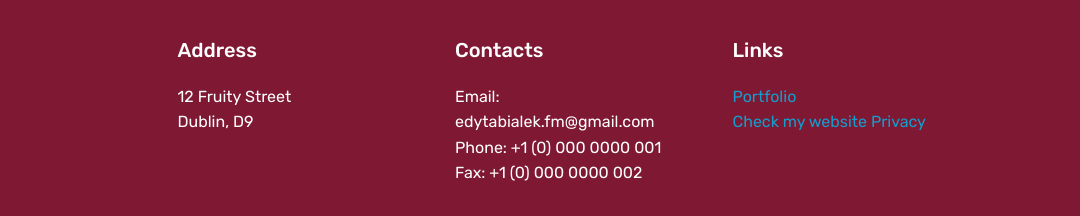
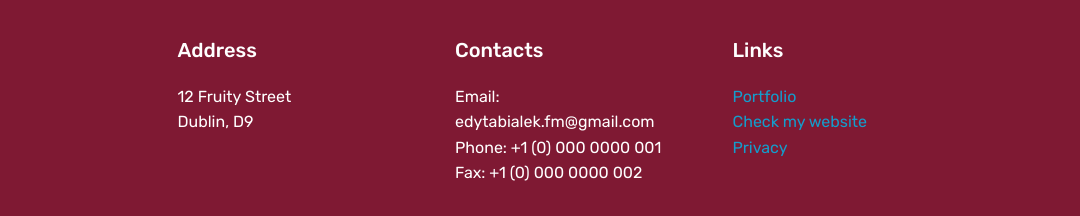
Before and after one commit to edyta-bialek/mobirise-smoothie, a plain HTML site: page index.html in a window 1280 px wide. Shown: the part 4132-4348 px from the top of the page, 200-1280 px from the left. Drawn offline with Linux system fonts and the light colour scheme; files whose address does not match are found by name; a web font is replaced by a local one.

Commit message:
Update index.html

```diff
--- a/index.html
+++ b/index.html
@@ -315,7 +315,7 @@
                 <p class="mbr-text">
                     <a class="text-primary" href="https://edyta-bialek.github.io/portfolio/index.html">Portfolio</a>
                     <br><a class="text-primary" href="https://edyta-bialek.github.io/index.html">Check my website</a>
-                  <a class="text-primary" href="https://edyta-bialek.github.io/privacy.html">Privacy</a>
+                  <br><a class="text-primary" href="https://edyta-bialek.github.io/privacy.html">Privacy</a>
                 </p>
             </div>
         </div>
```
